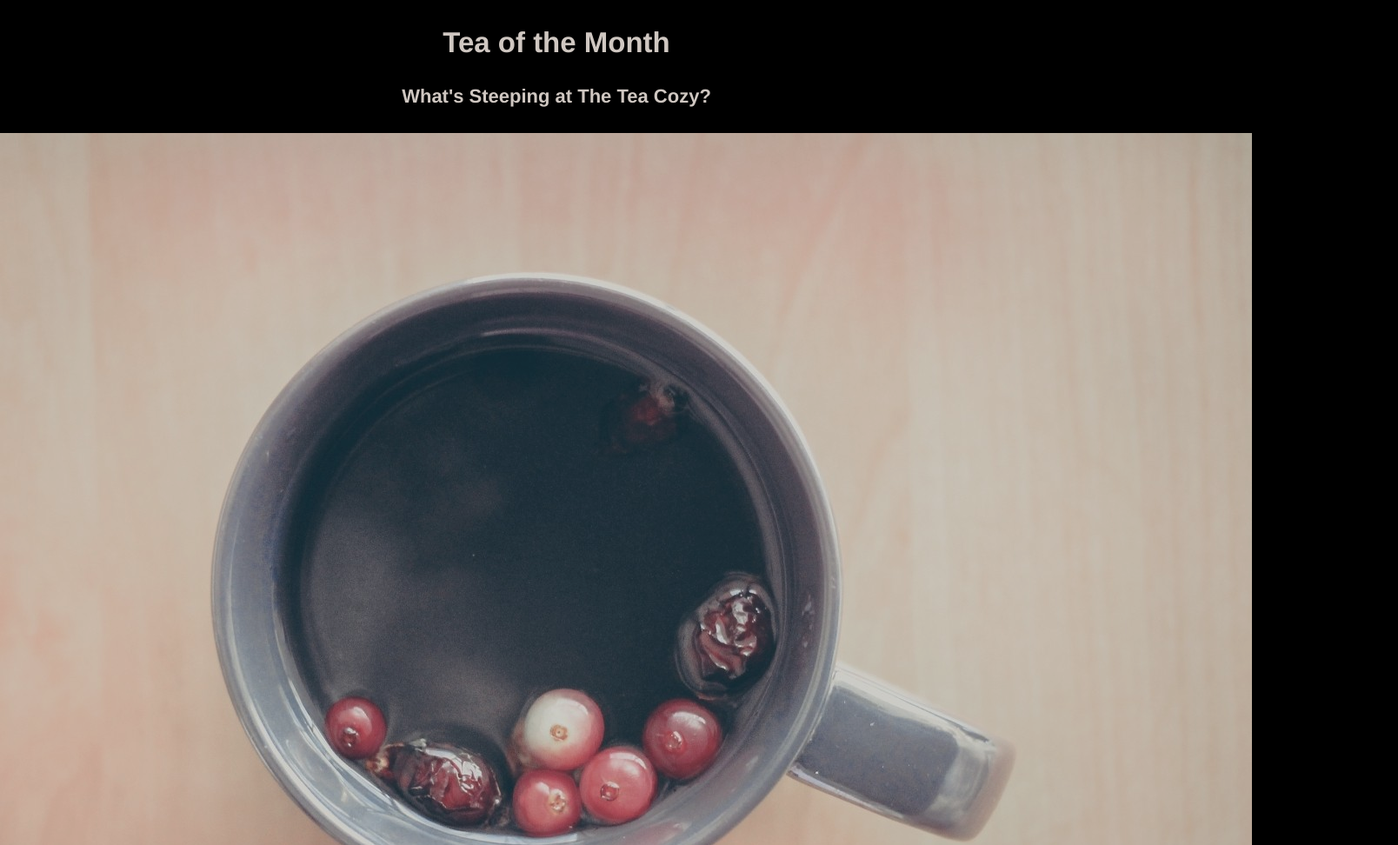
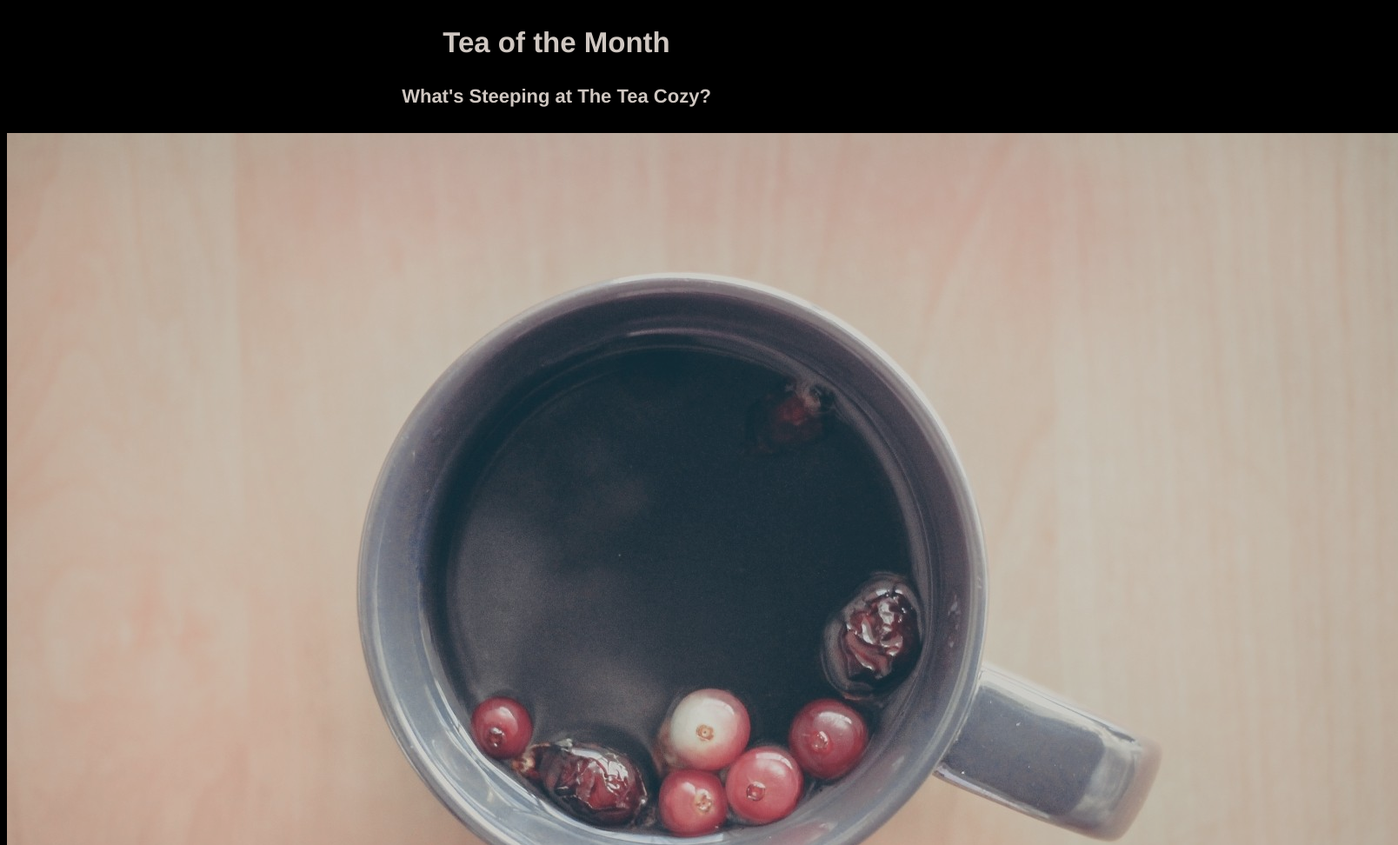
Before and after one commit to CatsEyeDjinn/Tea-Cozy, a plain HTML site: page index.html in a window 1280 px wide. Shown: the part 796-1768 px from the top of the page at 87% size, 1608 px wide, since content can reach past the window. Drawn offline with Linux system fonts and the light colour scheme; grey boxes are pictures that could not be loaded.

Commit message:
minor changes

```diff
--- a/resources/css/style.css
+++ b/resources/css/style.css
@@ -62,15 +62,15 @@ nav {
   justify-content: center;
   display: flex;
   width: 1200px;
-    margin: auto;
+  margin: auto;
 }
 
 #container {
-  display: flex;
-  height: auto;
-  width: auto;
+  display: inline;
   justify-content: center;
-  flex-wrap: wrap;
+  width: 700px;
+  height: 1000px;
+  align-items: center;
 }
 
 .text {
@@ -87,6 +87,6 @@ nav {
 }
 
 .images {
-  display: block;
-  position: relative;
+ display: inline-grid;
+ flex: auto;
 }
```
